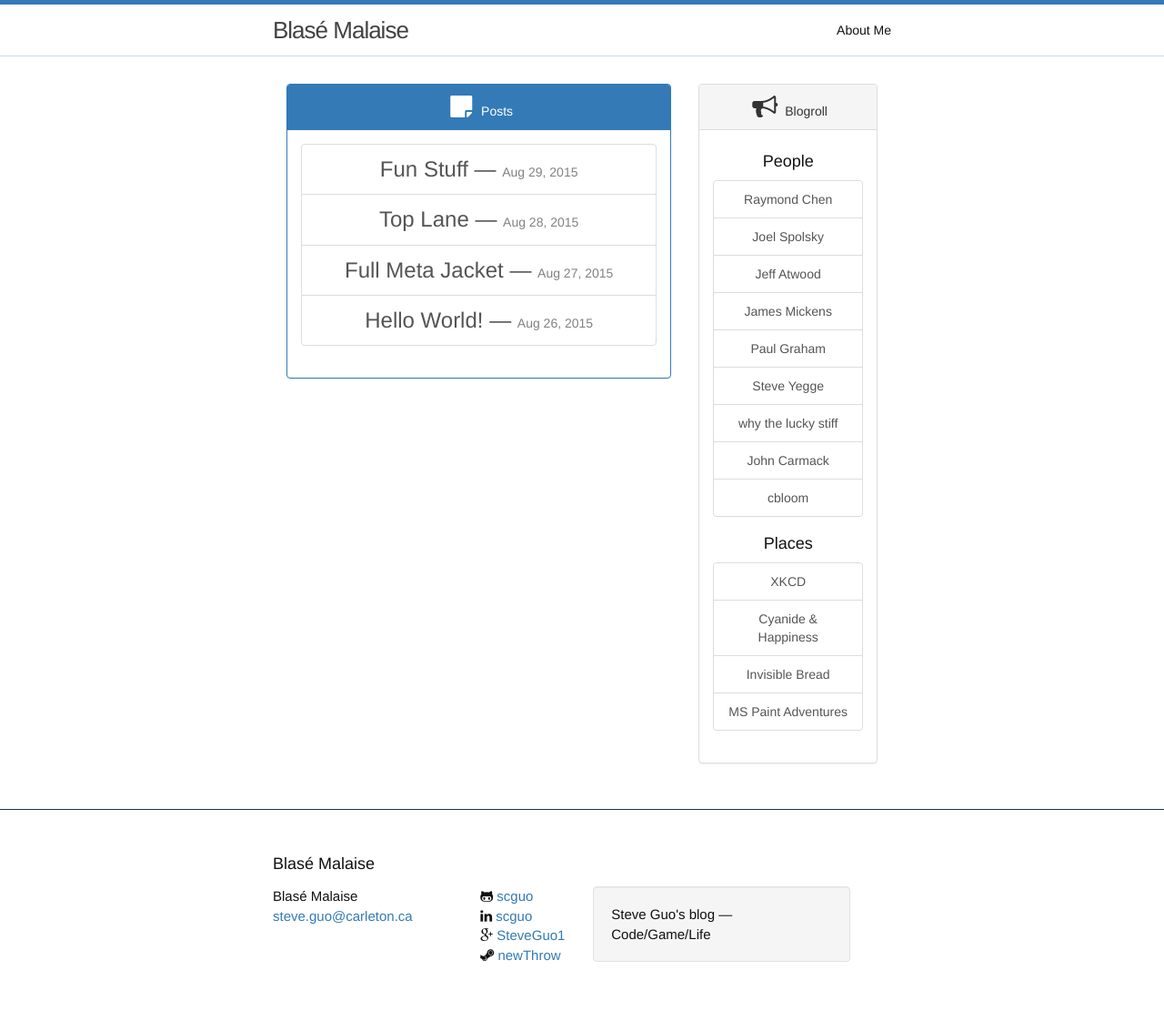
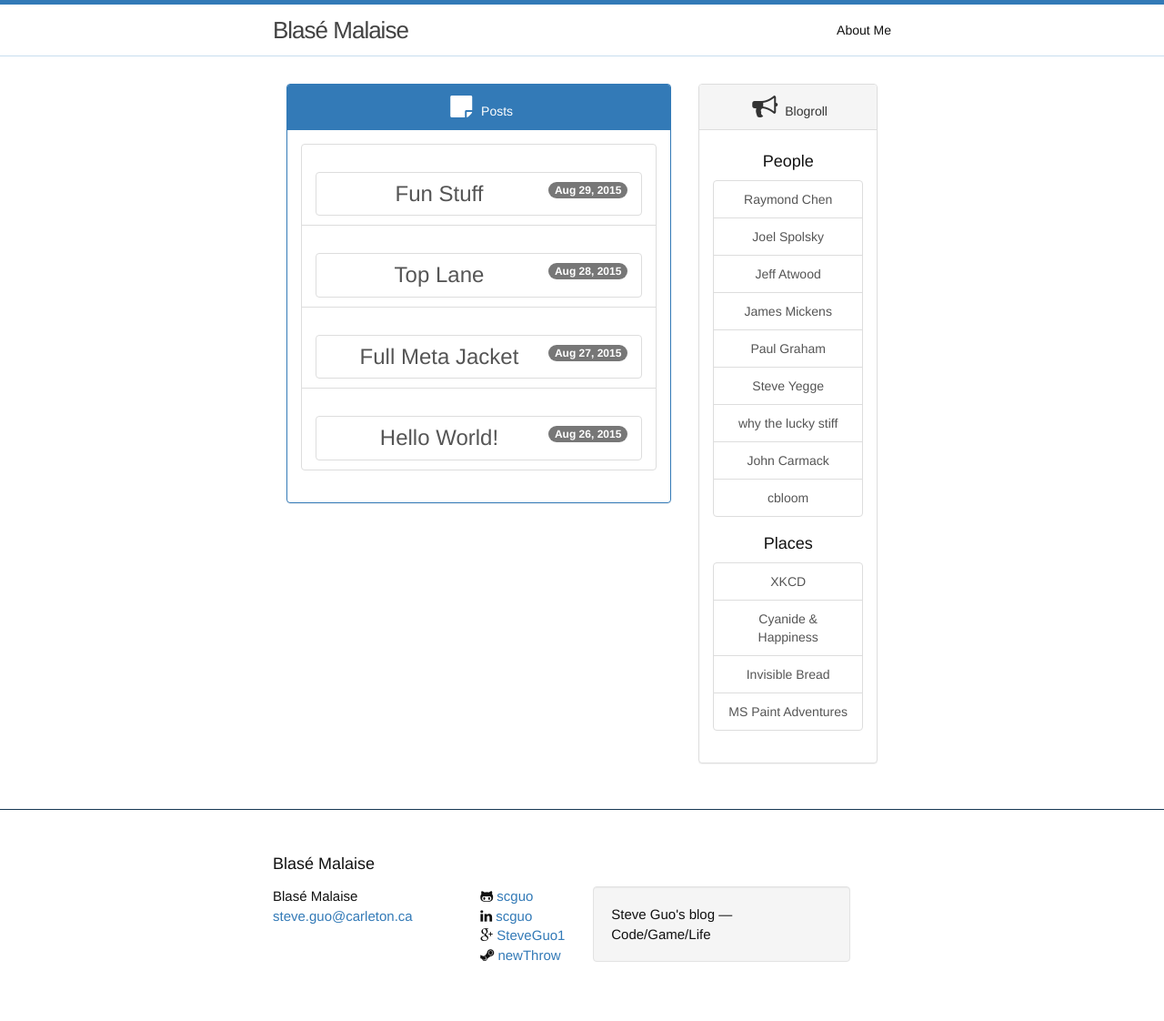
Before and after one commit to scguo/scguo.github.io, a Jekyll site: the page built from index.html, in a window 1280 px wide. Shown: the whole page at 91% size. Built offline with Jekyll 4.4.1, drawn with Linux system fonts in a browser that asks for light colours.

Commit message:
update post list nesting

```diff
--- a/index.html
+++ b/index.html
@@ -11,8 +11,10 @@ layout: default
       <div class="panel-body text-center">
         <div class="list-group">
         {% for post in site.posts %}
-          <a class="list-group-item post-link" href="{{ post.url | prepend: site.baseurl }}">{{ post.title }} &mdash;&nbsp;<span class="post-meta">{{ post.date | date: "%b %-d, %Y" }}</span></a>
-          </li>
+          <a class="list-group-item post-link" href="{{ post.url | prepend: site.baseurl }}">
+            <h3 class="list-group-item">{{ post.title }}<span class="post-meta badge">{{ post.date | date: "%b %-d, %Y" }}</span></h3>
+
+          </a>
         {% endfor %}
         </div>
       </div>
```
